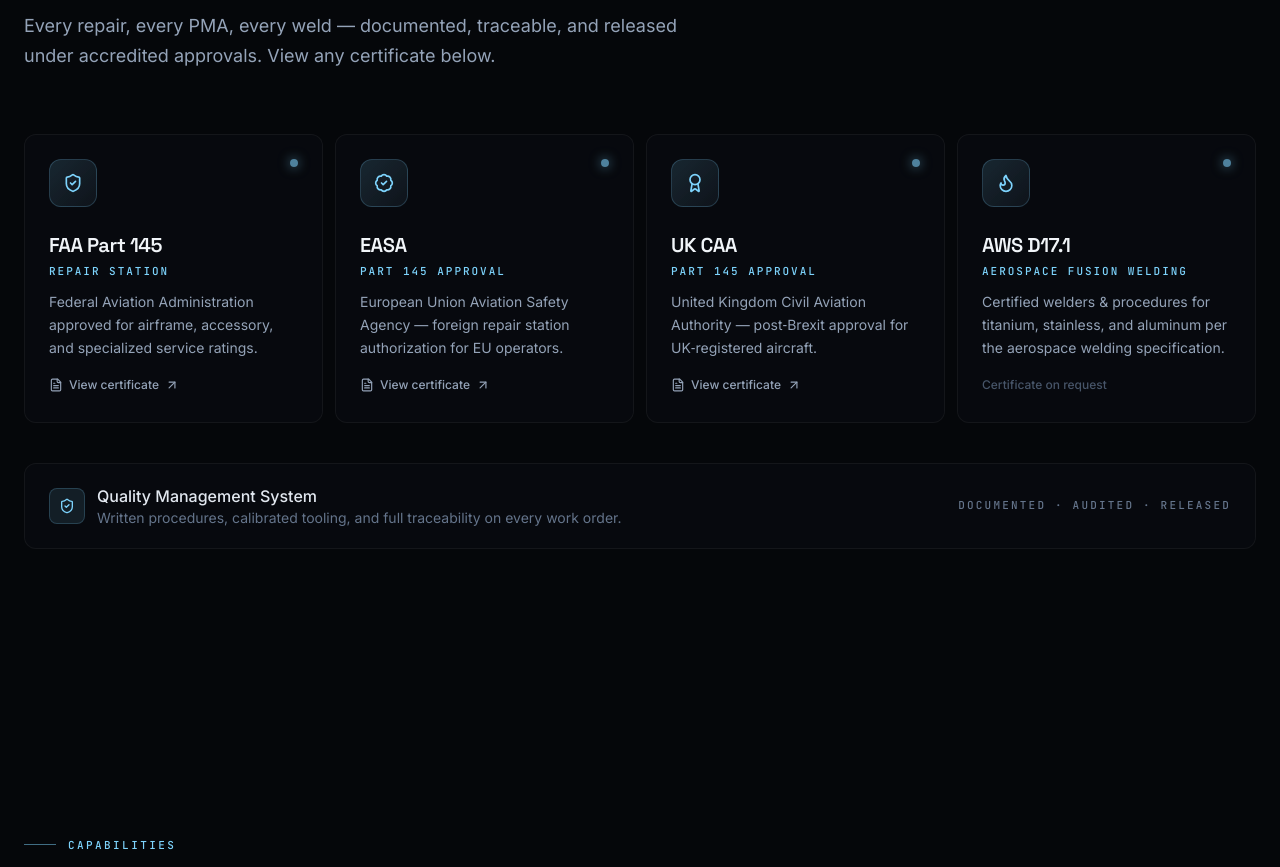
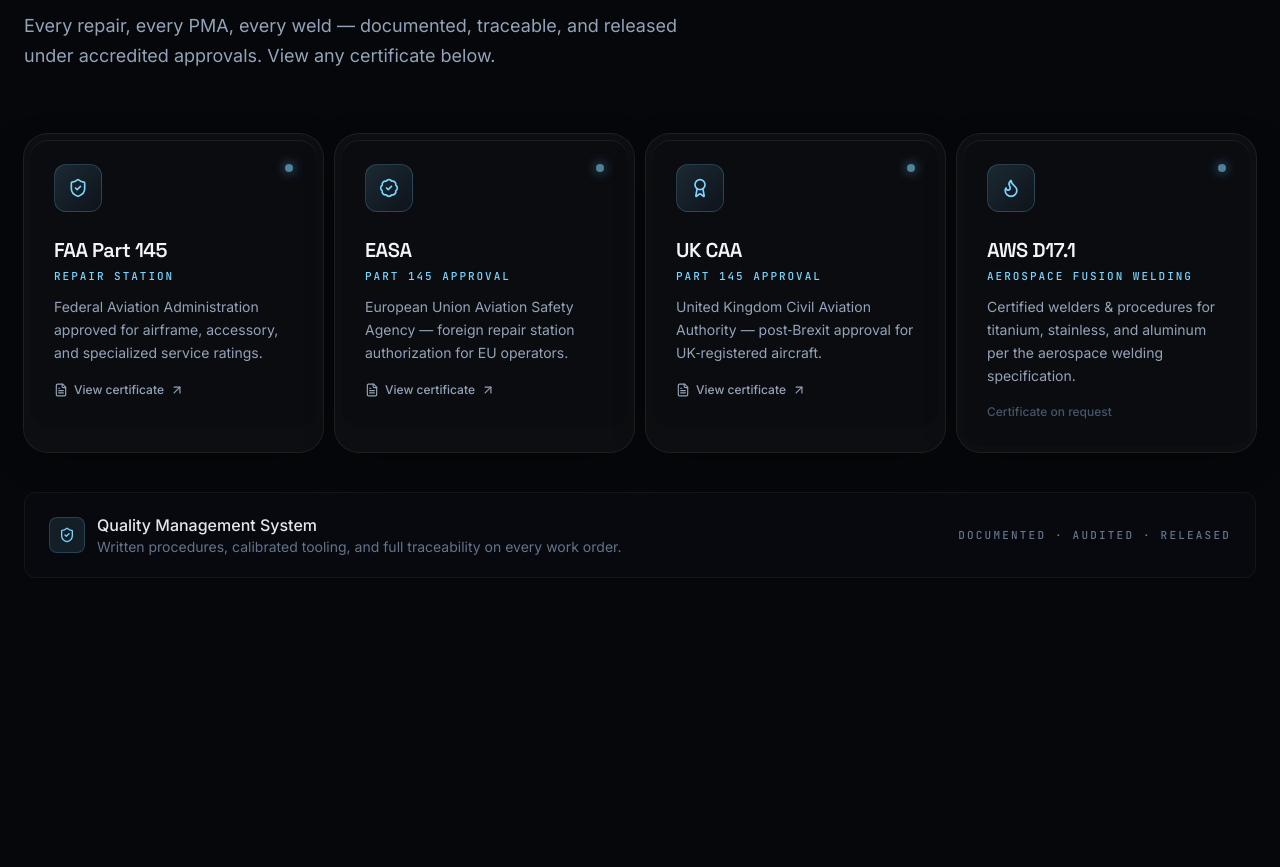
Before and after one commit to drummajon-cpu/FLG-WEB, a Next.js app: page / in a window 1280 px wide. Shown: the part 1460-2327 px from the top of the page. Built offline with nearby package versions, Linux system fonts and the light colour scheme.

Commit message:
Certifications: premium pass - double-bezel cards + blur-fade entry

```diff
--- a/components/Certifications.tsx
+++ b/components/Certifications.tsx
@@ -134,10 +134,10 @@
 
   return (
     <motion.div
-      initial={{ opacity: 0, y: 16 }}
-      whileInView={{ opacity: 1, y: 0 }}
+      initial={{ opacity: 0, y: 24, filter: "blur(8px)" }}
+      whileInView={{ opacity: 1, y: 0, filter: "blur(0px)" }}
       viewport={{ once: true, margin: "-80px" }}
-      transition={{ duration: 0.55, delay: Math.min(index * 0.06, 0.24), ease: EASE }}
+      transition={{ duration: 0.7, delay: Math.min(index * 0.08, 0.32), ease: EASE }}
       whileHover={clickable ? { y: -4 } : undefined}
       onClick={clickable ? onOpen : undefined}
       role={clickable ? "button" : undefined}
@@ -153,12 +153,14 @@
           : undefined
       }
       aria-label={clickable ? `View ${cert.name} certificate` : undefined}
-      className={`group relative rounded-xl border bg-ink-900/50 transition-colors duration-200 p-6 overflow-hidden ${
+      className={`group relative rounded-[1.5rem] p-1.5 bg-white/[0.03] ring-1 ring-white/10 shadow-[0_10px_40px_-16px_rgba(0,0,0,0.6)] transition-[transform,box-shadow] duration-500 ease-[cubic-bezier(0.32,0.72,0,1)] ${
         clickable
-          ? "border-white/5 hover:border-accent/30 hover:bg-ink-900/80 cursor-pointer focus:outline-none focus-visible:ring-2 focus-visible:ring-accent/50"
-          : "border-white/5"
+          ? "cursor-pointer group-hover:ring-accent/25 hover:ring-accent/25 hover:shadow-[0_26px_70px_-24px_rgba(56,189,248,0.22)] focus:outline-none focus-visible:ring-2 focus-visible:ring-accent/60"
+          : ""
       }`}
     >
+      {/* Inner core — concentric radius + inset top highlight */}
+      <div className="relative rounded-[1.125rem] bg-ink-900/60 p-6 overflow-hidden shadow-[inset_0_1px_1px_rgba(255,255,255,0.08)]">
         {/* Hover glow */}
         {clickable && (
           <div
@@ -172,7 +174,7 @@
         )}
 
         <div className="relative flex items-start justify-between">
-        <div className="w-12 h-12 rounded-xl bg-gradient-to-br from-accent/15 to-ink-800 border border-accent/20 flex items-center justify-center transition-transform duration-200 ease-out group-hover:scale-105">
+          <div className="w-12 h-12 rounded-xl bg-gradient-to-br from-accent/15 to-ink-800 border border-accent/20 flex items-center justify-center transition-transform duration-300 ease-[cubic-bezier(0.32,0.72,0,1)] group-hover:scale-105">
             <Icon className="w-5 h-5 text-accent" />
           </div>
           <div className="w-2 h-2 rounded-full bg-accent/60 shadow-[0_0_12px_rgba(125,211,252,0.6)]" />
@@ -190,13 +192,14 @@
           <div className="relative mt-4 inline-flex items-center gap-1.5 text-[12px] font-medium text-slate-400 group-hover:text-accent transition-colors">
             <FileText className="w-3.5 h-3.5" />
             View certificate
-          <ArrowUpRight className="w-3.5 h-3.5 transition-transform duration-200 ease-out group-hover:translate-x-0.5 group-hover:-translate-y-0.5" />
+            <ArrowUpRight className="w-3.5 h-3.5 transition-transform duration-300 ease-[cubic-bezier(0.32,0.72,0,1)] group-hover:translate-x-0.5 group-hover:-translate-y-0.5" />
           </div>
         ) : (
           <div className="relative mt-4 inline-flex items-center gap-1.5 text-[12px] font-medium text-slate-600">
             Certificate on request
           </div>
         )}
+      </div>
     </motion.div>
   );
 }
```
Lines whose indentation alone changed are shown as unchanged.
